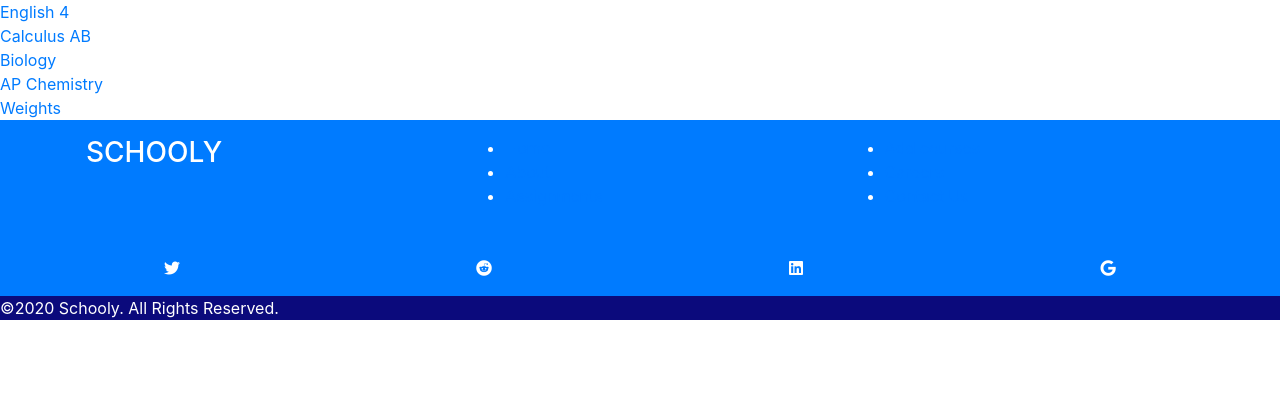
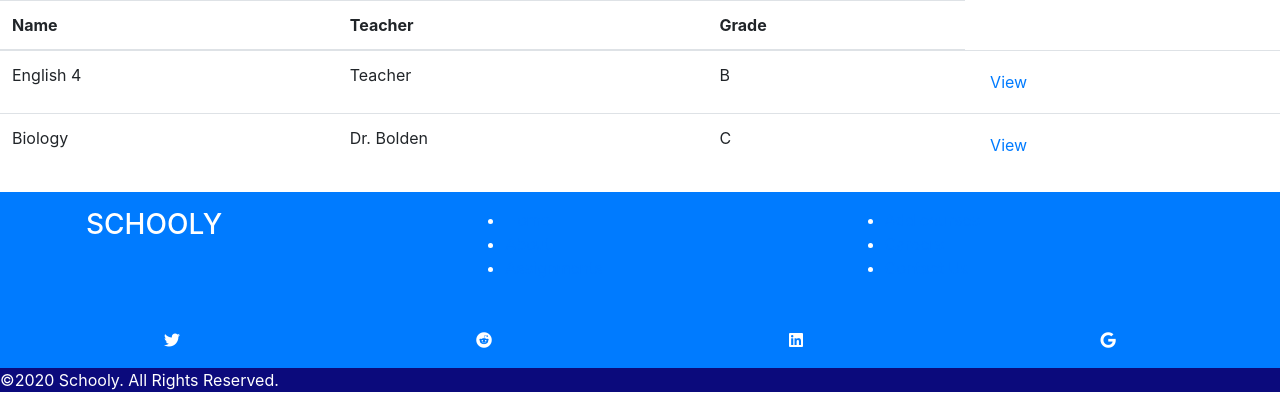
Before and after one commit to diyarkudrat/school_management_system, a Django app: page /courses/ in a window 1280 px wide. Shown: the part 56-476 px from the top of the page. Run offline with Django 3.2, Linux system fonts and the light colour scheme; a user stored in the database is signed in; data comes from the database, SQL or seed files in the repository; both versions use the stored data as it was after the commit; some libraries are stand-ins or nearby versions.

Commit message:
course detail page with list of assignments

```diff
--- a/classes/models.py
+++ b/classes/models.py
@@ -123,6 +123,9 @@ class TakenCourse(models.Model):
     grade = models.CharField(choices=GRADE, max_length=1, blank=True)
     comment = models.CharField(choices=COMMENT, max_length=200, blank=True)
 
+    def __str__(self):
+        return self.course.course_name
+
     def get_absolute_url(self):
         return reverse('update_score', kwargs={'pk': self.pk})
 
--- a/classes/templates/grades.html
+++ b/classes/templates/grades.html
@@ -1,13 +1,25 @@
 {% extends 'base.html' %}
 
 {% block content %}
-<section style="text-align: center; margin:3rem;">
-    <ul class="list-group list-group-flush">
-        <li class="list-group-item">FEW 1.2 Dani Roxberry| Grade: <p style="color:green; display: inline-block;">A</p></li>
-        <li class="list-group-item">CS 1.2 Alan Davis | Grade: <p style="color:rgb(227, 162, 11); display: inline-block;">D</p></li>
-        <li class="list-group-item">DS 1.4 Mitchell Hudson | Grade: <p style="color:green; display: inline-block;">B-</p></li>
-        <li class="list-group-item">MOB 1.2 Adrianna | Grade: <p style="color:green; display: inline-block;">B</p></li>
-      </ul>
-</section>
-
+  {% if courses %}
+    <table class="table">
+      <thead>
+        <tr>
+          <th scope="col">Name</th>
+          <th scope="col">Teacher</th>
+          <th scope="col">Grade</th>
+        </tr>
+      </thead>
+      <tbody>
+        {% for course in courses %}
+        <tr>
+          <td href="#">{{ course.course.course_name }}</td>
+          <td>{{ course.course.course_teacher }}</td>
+          <td>{{ course.grade }}</td>
+          <td><a class="btn btn-link" href="{% url 'course-detail-page' course.id %}" role="button">View</a></td>
+        </tr>
+        {% endfor %}
+      </tbody>
+    </table>
+  {% endif %}
 {% endblock %}
--- a/classes/views.py
+++ b/classes/views.py
@@ -2,7 +2,7 @@ from django.shortcuts import render, get_object_or_404, redirect
 from django.urls import reverse_lazy, reverse
 from django.http import HttpResponseRedirect
 from django.contrib.auth.decorators import login_required
-from .models import User, Course, Semester, Student, Assignment
+from .models import User, Course, Semester, Student, Assignment, TakenCourse
 from django.views.generic import CreateView, UpdateView, DeleteView, View
 from django.views.generic.list import ListView
 from .decorators import student_required
@@ -121,11 +121,11 @@ def profile_update(request):
 @method_decorator([login_required], name='dispatch')
 class CourseListView(ListView):
 
-    model = Course
+    model = TakenCourse
 
     def get(self, request):
         courses = self.get_queryset()
-        return render(request, 'course_list.html', {
+        return render(request, 'grades.html', {
           'courses': courses,
         })
 
@@ -151,7 +151,8 @@ class CourseDetailView(View):
 
     def get(self, request, *args, **kwargs):
         course = get_object_or_404(Course, pk=kwargs['pk'])
-        context = {'course': course}
+        specific_assignments = Assignment.objects.filter(course=course)
+        context = {'course': course, 'specific_assignments': specific_assignments}
         return render(request, 'course_detail.html', context)
 
 @method_decorator([login_required], name='dispatch')
```
Also changed, not shown: classes/templates/course_detail.html (+8 -1 lines), db.sqlite3.
